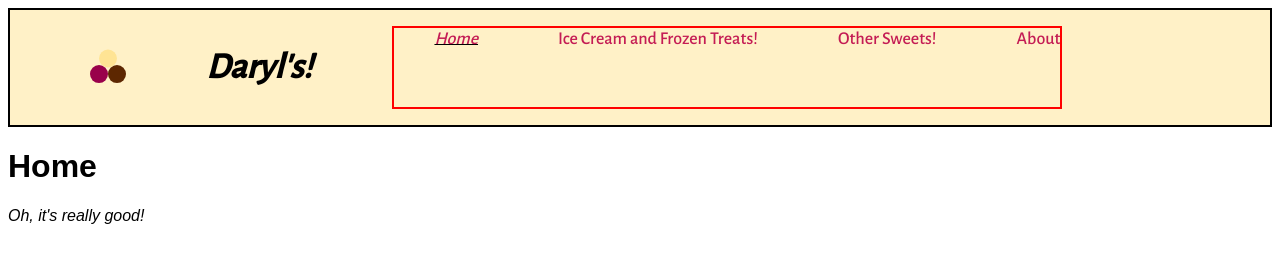
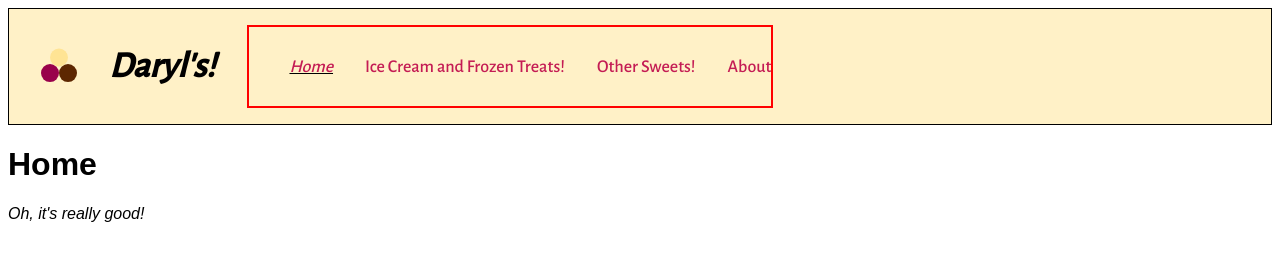
Before and after one commit to zachattack531/ice-cream, an Eleventy site: page index.html in a window 1280 px wide. Built offline with nearby package versions, Linux system fonts and the light colour scheme; Eleventy itself is replaced by a stand-in of ours; files that its build step writes are made by us from their sources.

Commit message:
Got the menu working well enough for now

```diff
--- a/styles/main.css
+++ b/styles/main.css
@@ -12,24 +12,23 @@ h4{
     font-weight:100;
 }
 
-nav {
-    border: .3em solid black;
-    background:var(--vanilla);
-    justify-content: left;
-    padding-left: 5em;
-    padding-right: 5em;
-}
-
 nav ul, nav{
     list-style: none;
     display: flex;
-    gap: 5em;
-    border: 2px solid black;
+    justify-content: left;
+    gap: 2em;
 }
 
+nav {
+    border: .1em solid black;
+    background:var(--vanilla);
+    padding-left: 2em;
+}
+
+
 nav ul{
-    justify-content: center;
     border: 2px solid red;
+    align-items: center;
 }
 
 nav ul li a{
@@ -38,7 +37,6 @@ nav ul li a{
     text-decoration: none;
     color:var(--strawberry);
     font-size: 18px;
-    vertical-align: middle;
 }
 
 
```
Also changed, not shown: 1 other file.
